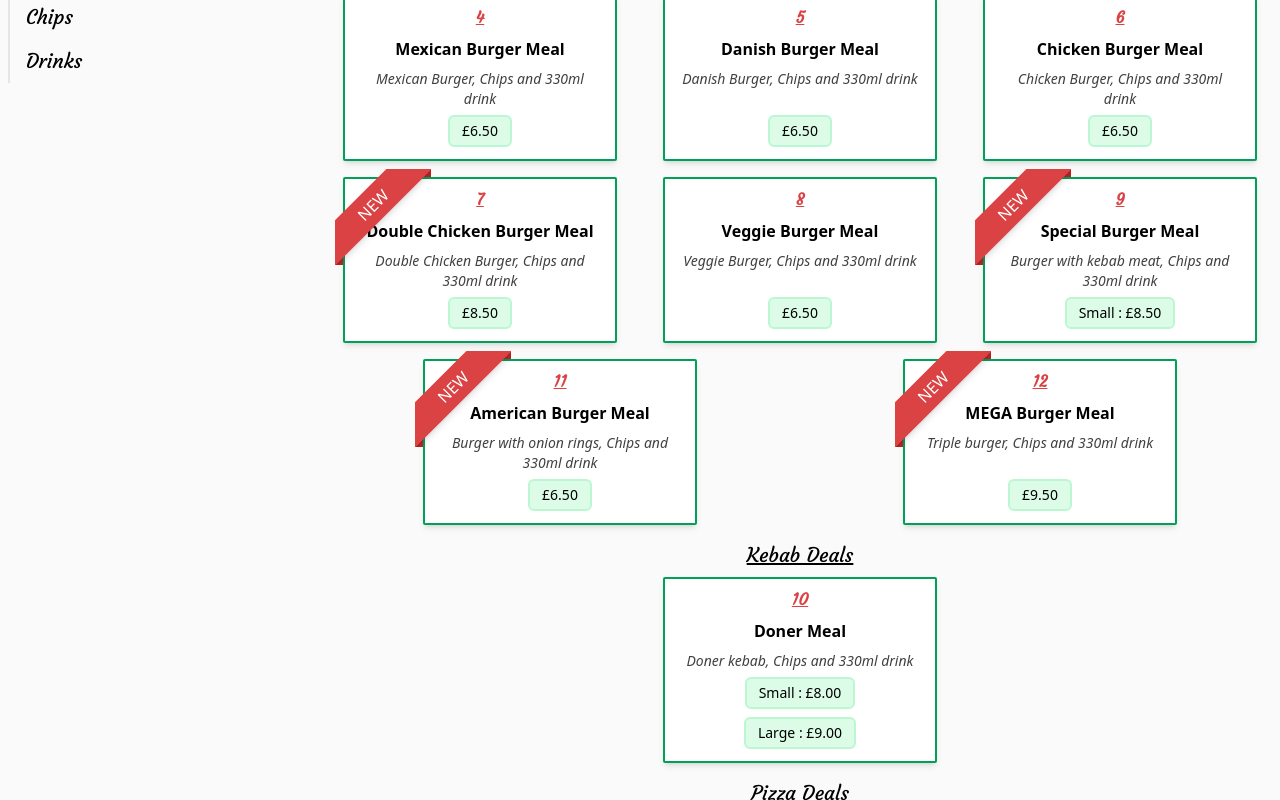
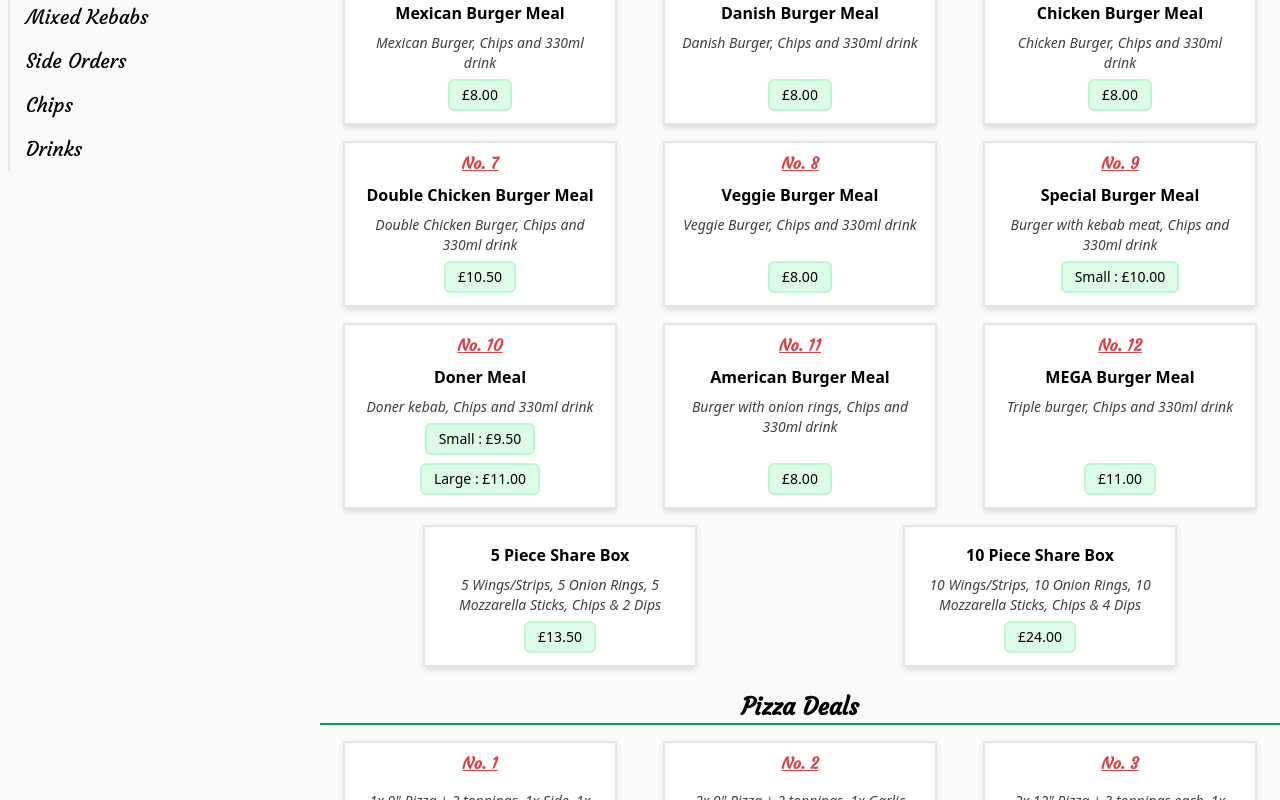
Before and after one commit to louannl/unitakeaway, a React (Create React App) app: page / in a window 1280 px wide. Shown: the part 1180-1980 px from the top of the page. Built offline with nearby package versions, Linux system fonts and the light colour scheme; no server answers.

Commit message:
menu update sep-23

```diff
--- a/src/uniMenuItems.js
+++ b/src/uniMenuItems.js
@@ -9,118 +9,119 @@ import onionrings from './images/menu/onionrings.jpg';
 import chips from './images/menu/chips.jpg';
 
 export const menuItems = {
-  deals: {
-    label: 'Deals',
-    type: 'deals',
-    items: {
-      'Burger Deals': [
+  mealDeals: {
+    label: 'Meal Deals',
+    items: [
       {
-          deal: '1',
+        deal: 'No. 1',
         name: '1/4 Pounder Burger Meal',
         description: '1/4 Pounder, Chips and 330ml drink',
-          price: '6.00',
+        price: '7.00',
       },
       {
-          deal: '2',
+        deal: 'No. 2',
         name: '1/2 Pounder Burger Meal',
         description: '1/2 Pounder, Chips and 330ml drink',
-          price: '7.50',
+        price: '9.00',
       },
       {
-          deal: '3',
+        deal: 'No. 3',
         name: 'Hawaiian Burger Meal',
         description: 'Hawaiian Burger, Chips and 330ml drink',
-          price: '6.50',
+        price: '8.00',
       },
       {
-          deal: '4',
+        deal: 'No. 4',
         name: 'Mexican Burger Meal',
         description: 'Mexican Burger, Chips and 330ml drink',
-          price: '6.50',
+        price: '8.00',
       },
       {
-          deal: '5',
+        deal: 'No. 5',
         name: 'Danish Burger Meal',
         description: 'Danish Burger, Chips and 330ml drink',
-          price: '6.50',
+        price: '8.00',
       },
       {
-          deal: '6',
+        deal: 'No. 6',
         name: 'Chicken Burger Meal',
         description: 'Chicken Burger, Chips and 330ml drink',
-          price: '6.50',
+        price: '8.00',
       },
       {
-          deal: '7',
-          new: true,
+        deal: 'No. 7',
         name: 'Double Chicken Burger Meal',
         description: 'Double Chicken Burger, Chips and 330ml drink',
-          price: '8.50',
+        price: '10.50',
       },
       {
-          deal: '8',
+        deal: 'No. 8',
         name: 'Veggie Burger Meal',
         description: 'Veggie Burger, Chips and 330ml drink',
-          price: '6.50',
+        price: '8.00',
       },
       {
-          deal: '9',
-          new: true,
+        deal: 'No. 9',
         name: 'Special Burger Meal',
         description: 'Burger with kebab meat, Chips and 330ml drink',
         prices: {
-            small: '8.50',
+          small: '10.00',
         },
       },
       {
-          deal: '11',
-          new: true,
-          name: 'American Burger Meal',
-          description: 'Burger with onion rings, Chips and 330ml drink',
-          price: '6.50',
-        },
-        {
-          deal: '12',
-          new: true,
-          name: 'MEGA Burger Meal',
-          description: 'Triple burger, Chips and 330ml drink',
-          price: '9.50',
-        },
-      ],
-      'Kebab Deals': [
-        {
-          deal: '10',
+        deal: 'No. 10',
         name: 'Doner Meal',
         description: 'Doner kebab, Chips and 330ml drink',
         prices: {
-            small: '8.00',
-            large: '9.00',
+          small: '9.50',
+          large: '11.00',
         },
       },
-      ],
-      'Pizza Deals': [
       {
-          deal: '1',
-          name: 'Pizza Deal 1',
-          description: '9" Pizza + 2 toppings, 1 Side, 330ml drink',
-          price: '9.00',
+        deal: 'No. 11',
+        name: 'American Burger Meal',
+        description: 'Burger with onion rings, Chips and 330ml drink',
+        price: '8.00',
       },
       {
-          deal: '2',
-          name: 'Pizza Deal 2',
-          description:
-            '2 x 9" Pizza + 2 toppings, 1 Garlic bread cheese, 1 Dip, 2 x 330ml drinks',
-          price: '17.50',
+        deal: 'No. 12',
+        name: 'MEGA Burger Meal',
+        description: 'Triple burger, Chips and 330ml drink',
+        price: '11.00',
       },
       {
-          deal: '3',
-          name: 'Pizza Deal 3',
-          description:
-            '2 x 12" Pizza + 3 toppings each, 1 Garlic bread cheese, 1 Dip, 1.5lt Bottle',
-          price: '23.50',
+        name: '5 Piece Share Box',
+        description: '5 Wings/Strips, 5 Onion Rings, 5 Mozzarella Sticks, Chips & 2 Dips',
+        price: '13.50',
+      },
+      {
+        name: '10 Piece Share Box',
+        description: '10 Wings/Strips, 10 Onion Rings, 10 Mozzarella Sticks, Chips & 4 Dips',
+        price: '24.00',
       },
     ],
   },
+  pizzaDeals: {
+    label: 'Pizza Deals',
+    items: [
+      {
+        deal: 'No. 1',
+        description: '1x 9" Pizza + 2 toppings, 1x Side, 1x Can',
+        price: '10.50',
+      },
+      {
+        deal: 'No. 2',
+        description:
+            '2x 9" Pizza + 2 toppings, 1x Garlic Bread Cheese, 1x Dip, 2x Can',
+        price: '20.50',
+      },
+      {
+        deal: 'No. 3',
+        description:
+            '2x 12" Pizza + 3 toppings each, 1x Garlic Bread Cheese, 1x Dip, 1x Bottle',
+        price: '27.50',
+      },
+    ],
   },
   burgers: {
     label: 'Burgers',
@@ -128,48 +129,48 @@ export const menuItems = {
     description:
       'Served in a lightly toasted bun with your choice of salad and sauce.',
     items: [
-      { name: '1/4 Pounder Beef Burger', price: '3.50' },
-      { name: '1/2 Pounder Beef Burger', price: '5.00' },
+      { name: '1/4 Pounder Beef Burger', price: '4.00' },
+      { name: '1/2 Pounder Beef Burger', price: '6.00' },
       {
         name: 'Mega Burger',
         description: '3 x 1/4 Pounders',
-        price: '7.00',
+        price: '8.00',
       },
       {
         name: 'Hawaiian Burger',
         description: 'with Pineapple',
-        price: '4.00',
+        price: '5.00',
       },
       {
         name: 'Mexican Burger',
         description: 'with Jalapenos',
-        price: '4.00',
+        price: '5.00',
       },
       {
         name: 'Danish Burger',
         description: 'with Bacon',
-        price: '4.00',
+        price: '5.00',
       },
       {
         name: 'American Burger',
         description: 'with Onions',
-        price: '4.00',
+        price: '5.00',
       },
       {
         name: 'Special Burger',
         description: 'with Doner Meat',
-        price: '5.50',
+        price: '7.00',
       },
-      { name: 'Chicken Burger', price: '4.00' },
-      { name: 'Chicken Burger with Hash brown', price: '4.60' },
-      { name: 'Double Chicken Burger', price: '6.00' },
-      { name: 'Veggie Burger', price: '4.00' },
-      { name: 'Veggie Burger with Hash brown', price: '4.50' },
+      { name: 'Chicken Burger', price: '5.00' },
+      { name: 'Chicken Burger with Hash brown', price: '6.00' },
+      { name: 'Double Chicken Burger', price: '7.50' },
+      { name: 'Veggie Burger', price: '5.00' },
+      { name: 'Veggie Burger with Hash brown', price: '6.00' },
     ],
     extras: [
-      { name: 'Cheese', price: '0.20' },
+      { name: 'Cheese', price: '0.40' },
       { name: 'Bacon', price: '1.00' },
-      { name: 'Hash Brown', price: '0.80' },
+      { name: 'Hash Brown', price: '1.00' },
     ],
   },
   pizzas: {
@@ -177,104 +178,105 @@ export const menuItems = {
     images: [pizza],
     description:
       'Our pizzas are freshly baked while you wait. We use only the finest Italian ingredients, our specially prepared sauce and mozzarella cheese.',
+    extras: [{ name: 'Garlic pizza bread FREE with ANY 12" Pizza' }],
     items: [
       {
         name: 'Margherita',
         prices: {
-          '7"': '3.50',
-          '9"': '6.00',
-          '12"': '9.00',
+          '7"': '4.00',
+          '9"': '7.00',
+          '12"': '10.00',
         },
       },
       {
         name: 'Cheese & Onion',
         prices: {
-          '7"': '4.00',
-          '9"': '6.50',
-          '12"': '9.50',
+          '7"': '4.50',
+          '9"': '7.50',
+          '12"': '11.00',
         },
       },
       {
         name: 'Ham & Pineapple',
         prices: {
-          '7"': '4.50',
-          '9"': '7.00',
-          '12"': '10.50',
+          '7"': '5.50',
+          '9"': '8.00',
+          '12"': '12.00',
         },
       },
       {
         name: 'Double Pepperoni',
         prices: {
-          '7"': '4.50',
-          '9"': '7.00',
-          '12"': '10.50',
+          '7"': '5.50',
+          '9"': '8.00',
+          '12"': '12.00',
+        },
+      },
+      {
+        name: 'Chicken & Mushroom',
+        prices: {
+          '7"': '5.50',
+          '9"': '8.00',
+          '12"': '12.00',
+        },
+      },
+      {
+        name: 'Ham & Sweetcorn',
+        prices: {
+          '7"': '5.50',
+          '9"': '8.00',
+          '12"': '12.00',
         },
       },
       {
         name: 'Doner',
         prices: {
-          '7"': '5.00',
-          '9"': '7.50',
-          '12"': '10.50',
+          '7"': '6.00',
+          '9"': '8.50',
+          '12"': '12.50',
         },
       },
       {
         name: 'BBQ Chicken Tikka',
         prices: {
-          '7"': '4.50',
-          '9"': '7.50',
-          '12"': '10.50',
+          '7"': '6.00',
+          '9"': '8.50',
+          '12"': '12.50',
         },
       },
       {
         name: 'Bacon',
         prices: {
-          '7"': '5.00',
-          '9"': '7.50',
-          '12"': '10.50',
-        },
-      },
-      {
-        name: 'Chicken & Mushroom',
-        prices: {
-          '7"': '4.50',
-          '9"': '7.00',
-          '12"': '10.50',
-        },
-      },
-      {
-        name: 'Ham & Sweetcorn',
-        prices: {
-          '7"': '4.50',
-          '9"': '7.00',
-          '12"': '10.50',
+          '7"': '6.00',
+          '9"': '8.50',
+          '12"': '12.50',
         },
       },
       {
         name: 'Veggie Feast',
         description: 'Mushrooms, Peppers, Onions & Sweetcorn',
         prices: {
-          '7"': '5.00',
-          '9"': '7.00',
-          '12"': '11.00',
+          '7"': '6.00',
+          '9"': '8.50',
+          '12"': '12.50',
         },
       },
       {
         name: 'Chicken Feast',
         description: 'Chicken, Ham, Green peppers, Mushroom & Sweetcorn',
         prices: {
-          '7"': '5.00',
-          '9"': '7.00',
-          '12"': '11.00',
+          '7"': '6.00',
+          '9"': '8.50',
+          '12"': '12.50',
         },
       },
       {
         name: 'Pepperoni Feast',
         description: 'Pepperoni, Mushrooms, Peppers & Onions',
         prices: {
-          '7"': '5.00',
-          '9"': '7.50',
-          '12"': '11.00',
+          '7"': '6.00',
+          '9"': '8.50',
+          '12"': '12.50',
         },
       },
       {
@@ -282,75 +284,30 @@ export const menuItems = {
         description:
           'Chilli Base, Tandoori Chicken, Peppers, Mushrooms & Jalapenos',
         prices: {
-          '7"': '5.00',
-          '9"': '7.50',
-          '12"': '11.00',
+          '7"': '6.00',
+          '9"': '8.50',
+          '12"': '12.50',
         },
       },
       {
         name: 'Mexican',
         description: 'Spicy Beef, Peppers, Onions & Jalapenos',
         prices: {
-          '7"': '5.00',
-          '9"': '7.50',
-          '12"': '11.00',
+          '7"': '6.00',
+          '9"': '8.50',
+          '12"': '12.50',
         },
       },
       {
         name: 'Mighty Meaty',
         description: 'Spicy Beef, Chicken, Ham & Pepperoni',
         prices: {
-          '7"': '5.00',
-          '9"': '7.50',
-          '12"': '11.00',
+          '7"': '6.00',
+          '9"': '8.50',
+          '12"': '12.50',
         },
       },
     ],
-    extras: [{ name: 'Garlic pizza bread FREE with ANY 12" Pizza' }],
-    create: {
-      base: ['Tomato', 'BBQ', 'Garlic', 'Currry', 'Chilli'],
-      toppings: [
-        'Spicy Beef',
-        'Pepperoni',
-        'Chicken',
-        'Ham',
-        'Bacon',
-        'Doner',
-        'Onion',
-        'Peppers',
-        'Mushrooms',
-        'Pineapple',
-        'Sweetcorn',
-        'Tomato',
-        'Jalapenos',
-      ],
-      items: [
-        {
-          name: 'Any 2 Toppings',
-          prices: {
-            '7"': '5.00',
-            '9"': '7.50',
-            '12"': '11.00',
-          },
-        },
-        {
-          name: 'Any 3 Toppings',
-          prices: {
-            '7"': '5.00',
-            '9"': '7.50',
-            '12"': '11.00',
-          },
-        },
-        {
-          name: 'Any 4 Toppings',
-          prices: {
-            '7"': '5.00',
-            '9"': '7.50',
-            '12"': '11.00',
-          },
-        },
-      ],
-    },
   },
   garlicPizzaBread: {
     label: 'Garlic Pizza Bread',
@@ -359,15 +316,15 @@ export const menuItems = {
       {
         name: 'Plain',
         prices: {
-          '9"': '2.50',
-          '12"': '4.00',
+          '9"': '3.00',
+          '12"': '4.50',
         },
       },
       {
         name: 'With Cheese',
         prices: {
-          '9"': '4.00',
-          '12"': '6.00',
+          '9"': '4.50',
+          '12"': '6.50',
         },
       },
     ],
@@ -390,32 +347,32 @@ export const menuItems = {
       ],
       items: [
         {
-          name: 'Any 1 Filling',
+          name: 'Add 1 Filling',
           prices: {
-            '9"': '5.00',
+            '9"': '5.50',
             '12"': '7.50',
           },
         },
         {
-          name: 'Any 2 Fillings',
+          name: 'Add 2 Fillings',
           prices: {
-            '9"': '5.00',
-            '12"': '7.50',
+            '9"': '6.00',
+            '12"': '8.00',
           },
         },
       ],
     },
   },
   spicyWings: {
-    label: 'Spicy Wings',
+    label: 'Spicy Wings/Strips',
     images: [friedchicken],
     description:
       'Chicken portions covered in our secret recipe coating and pressure cooked until tender.',
     items: [
-      { name: '5 Piece Chicken Wings', price: '3.00' },
-      { name: '10 Piece Chicken Wings', price: '6.00' },
-      { name: '15 Piece Chicken Wings', price: '9.00' },
-      { name: '20 Piece Chicken Wings', price: '12.00' },
+      { name: '5 Piece Chicken Wings/Strips', price: '4.00' },
+      { name: '10 Piece Chicken Wings/Strips', price: '8.00' },
+      { name: '15 Piece Chicken Wings/Strips', price: '12.00' },
+      { name: '20 Piece Chicken Wings/Strips', price: '16.00' },
     ],
   },
   kebabs: {
@@ -424,12 +381,12 @@ export const menuItems = {
     description: 'Served in pitta or wrap with your choice of salad and sauce.',
     items: [
       {
-        name: 'Lamb Doner',
+        name: 'Doner',
         description:
-          'Cooked on a vertical spit, sliced into thin crisp shavings',
+          'Cooked on a vertical spit, sliced into thin crisp strips',
         prices: {
-          Small: '5.50',
-          Large: '6.50',
+          Small: '6.50',
+          Large: '7.50',
         },
       },
       {
@@ -437,16 +394,16 @@ export const menuItems = {
         description:
           'Pieces of Chicken breast marinated and cooked on our open grill',
         prices: {
-          Small: '6.50',
-          Large: '9.00',
+          Small: '7.50',
+          Large: '11.00',
         },
       },
       {
         name: 'Lamb Shish',
         description: 'Pieces of Lamb marinated and cooked on our open grill',
         prices: {
-          Small: '6.50',
-          Large: '9.00',
+          Small: '7.50',
+          Large: '11.00',
         },
       },
       {
@@ -454,50 +411,54 @@ export const menuItems = {
         description:
           'Lamb mince infused with herbs & spices cooked on our open grill',
         prices: {
-          Small: '6.50',
-          Large: '9.00',
+          Small: '7.50',
+          Large: '11.00',
         },
       },
       {
         name: 'Doner Meat & Chips',
         prices: {
-          Small: '5.50',
-          Large: '6.50',
+          Small: '6.50',
+          Large: '7.50',
+        },
+      },
+    ],
+  },
+  MixedKebabs: {
+    label: 'Mixed Kebabs',
+    items: [
+      {
+        name: 'Doner/Shish',
+        prices: {
+          Large: '11.00',
+          'X-Large': '14.00',
         },
       },
       {
-        name: 'Mixed: Doner & Shish',
+        name: 'Kofte',
         prices: {
-          Large: '9.00',
-          'X-Large': '11.00',
+          Large: '11.00',
+          'X-Large': '14.00',
         },
       },
       {
-        name: 'Mixed: Shish & Kofte',
+        name: 'Chicken Shish & Lamb Shish',
         prices: {
-          Large: '9.00',
-          'X-Large': '11.00',
-        },
-      },
-      {
-        name: 'Mixed: Chicken Shish & Lamb Shish',
-        prices: {
-          Large: '9.00',
-          'X-Large': '11.00',
+          Large: '11.00',
+          'X-Large': '14.00',
         },
       },
     ],
   },
   sides: {
-    label: 'Sides',
+    label: 'Side Orders',
     images: [onionrings],
     items: [
-      { name: '5 Chicken sticks', price: '3.00' },
-      { name: '9 Onion Rings', price: '2.50' },
-      { name: '5 Mozzarella Cheese Sticks', price: '3.50' },
-      { name: '10 Garlic Mushrooms', price: '2.50' },
-      { name: 'Potato Wedges', price: '2.50' },
-      { name: 'Coleslaw', price: '1.50' },
+      { name: '5 Mozzarella Cheese Sticks', price: '4.50' },
+      { name: '9 Onion Rings', price: '3.00' },
+      { name: '10 Garlic Mushrooms', price: '3.50' },
+      { name: 'Potato Wedges', price: '3.50' },
+      { name: 'Coleslaw', price: '2.00' },
       {
         name: 'Gravy / Beans / Chilli / Curry Sauce',
         description: 'Served in a pot',
@@ -517,52 +478,52 @@ export const menuItems = {
       {
         name: 'Chips',
         prices: {
-          Small: '2.00',
-          Large: '2.50',
+          Small: '2.50',
+          Large: '3.00',
         },
       },
       {
         name: 'Chips & Cheese',
         prices: {
-          Small: '3.00',
-          Large: '4.00',
-        },
-      },
-      {
-        name: 'Chips with a choice of Beans, Gravy or Curry Sauce',
-        prices: {
-          Small: '3.00',
+          Small: '3.50',
           Large: '4.50',
         },
       },
       {
-        name: 'Chips & Cheese with a choice of Beans, Gravy or Curry Sauce',
+        name: 'Chips & Beans/Gravy/Curry Sauce',
+        prices: {
+          Small: '3.50',
+          Large: '4.50',
+        },
+      },
+      {
+        name: 'Chips & Cheese with Beans/Gravy/Curry Sauce',
+        prices: {
+          Large: '5.50',
+        },
+      },
+      {
+        name: 'Sausage & Chips',
         prices: {
           Large: '4.00',
         },
       },
       {
-        name: 'Sausage & Chips',
-        prices: {
-          Large: '3.50',
-        },
-      },
-      {
         name: 'Chicken Nuggets (8) & Chips',
         prices: {
-          Large: '4.00',
+          Large: '5.00',
         },
       },
       {
         name: 'Cod & Chips',
         prices: {
-          Large: '5.00',
+          Large: '6.00',
         },
       },
       {
         name: 'Scampi & Chips',
         prices: {
-          Large: '5.00',
+          Large: '6.00',
         },
       },
     ],
@@ -573,35 +534,35 @@ export const menuItems = {
       {
         name: 'Coca-Cola',
         prices: {
-          Can: '1.30',
-          '1.5lt': '3.00',
+          Can: '1.50',
+          '1.5lt': '3.50',
         },
       },
       {
         name: 'Diet Coca-Cola',
         prices: {
-          Can: '1.30',
-          '1.5lt': '3.00',
+          Can: '1.50',
+          '1.5lt': '3.50',
         },
       },
       {
         name: 'Coca-Cola Zero',
         prices: {
-          Can: '1.30',
-          '1.5lt': '3.00',
+          Can: '1.50',
+          '1.5lt': '3.50',
         },
       },
       {
         name: '7up',
         prices: {
-          Can: '1.30',
-          '1.5lt': '3.00',
+          Can: '1.50',
+          '1.5lt': '3.50',
         },
       },
       {
-        name: 'Yazoo Milkshake',
+        name: 'Yazoo Milkshake 400ml',
         prices: {
-          '400ml Bottle': '1.50',
+          '400ml Bottle': '2.00',
         },
       },
     ],
```
Also changed, not shown: 1 other file (tests, documents, lock files or other folders). Lines whose indentation alone changed are shown as unchanged.
